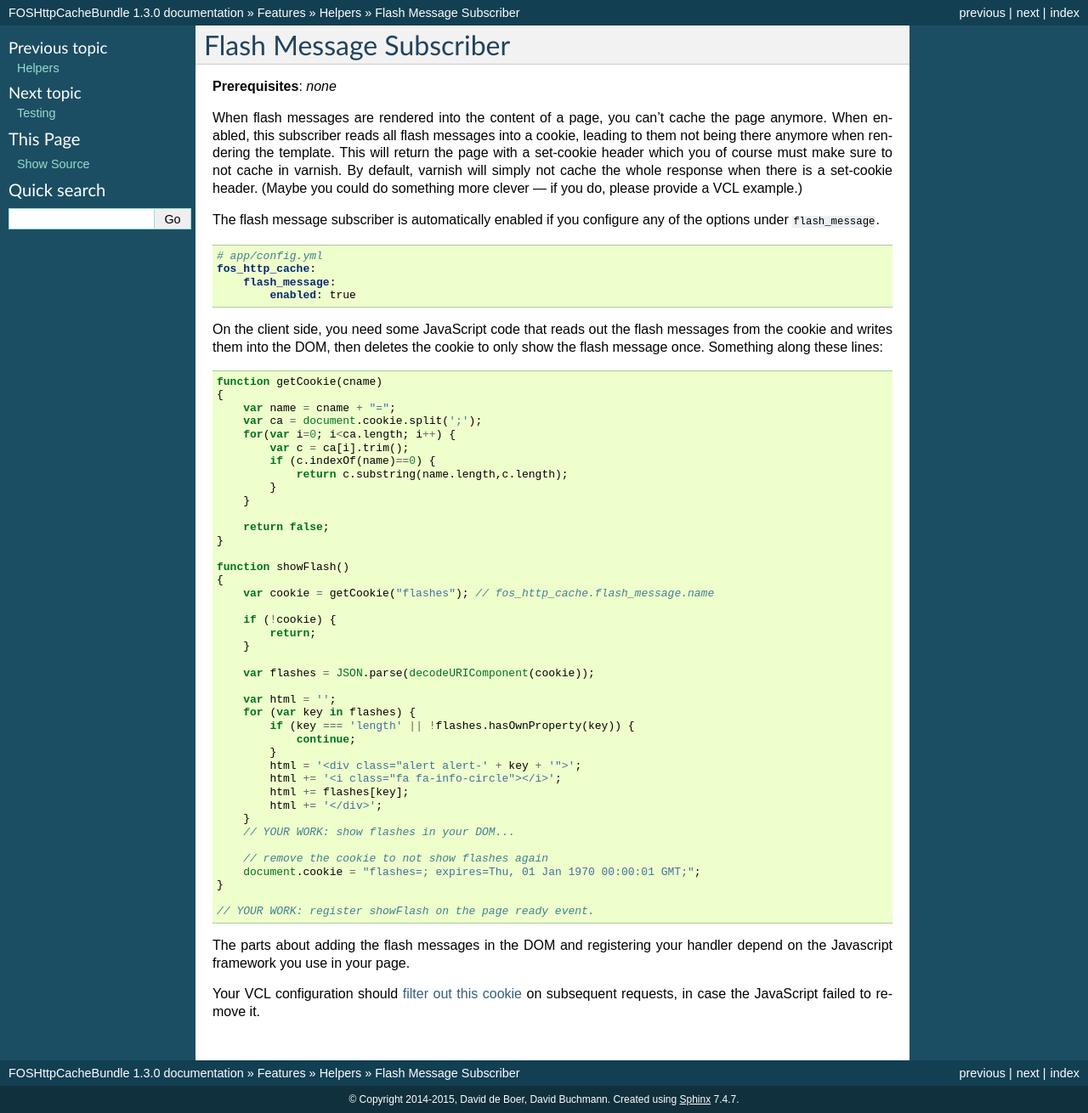
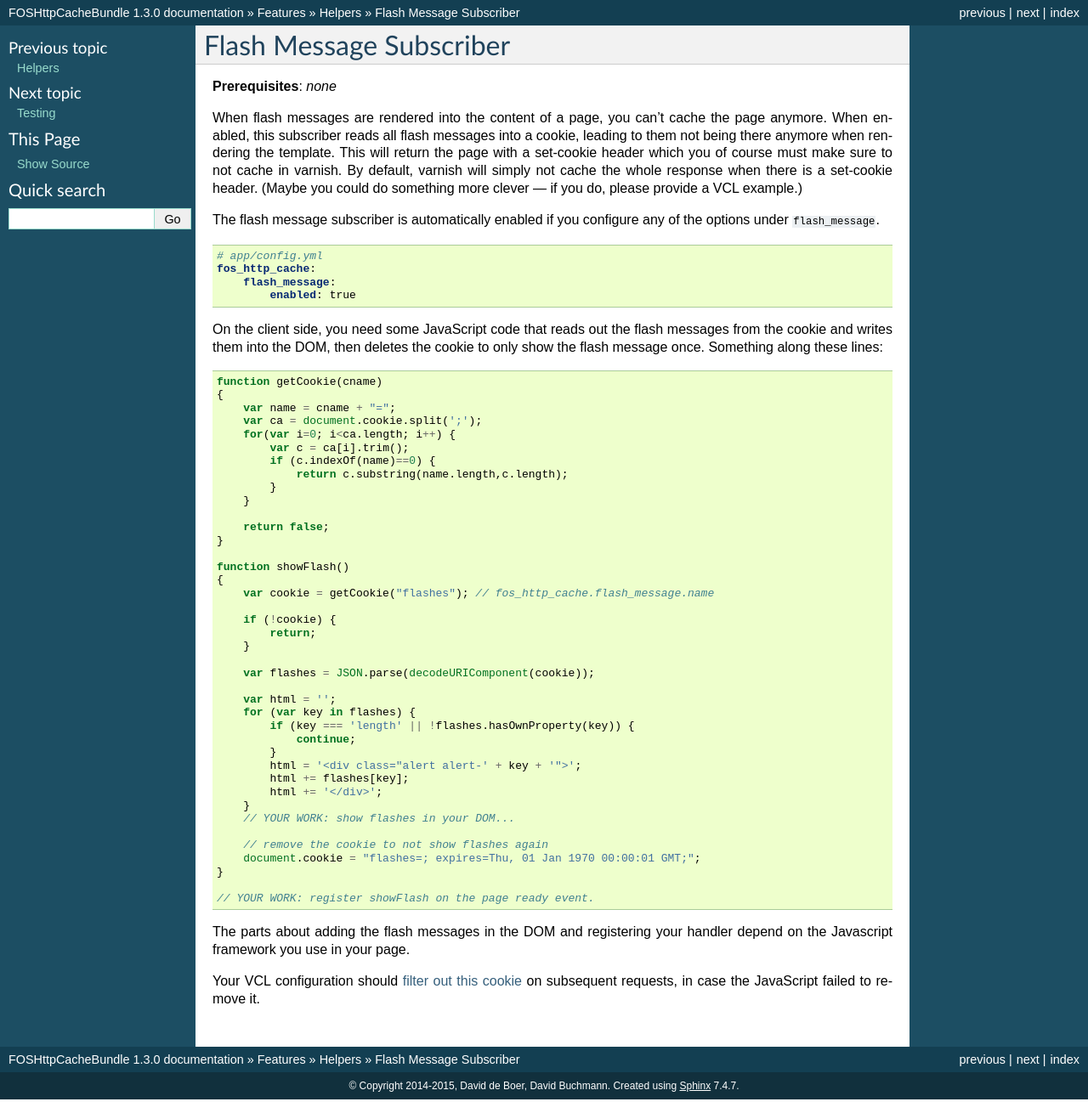
Before and after one commit to FriendsOfSymfony/FOSHttpCacheBundle, a Sphinx documentation site: the page built from Resources/doc/features/helpers/flash-message.rst, in a window 1280 px wide. Shown: the whole page at 85% size. Built offline with Sphinx 7.4.7, drawn with Linux system fonts in a browser that asks for light colours.

Commit message:
remove fontawesome line

```diff
--- a/Resources/doc/features/helpers/flash-message.rst
+++ b/Resources/doc/features/helpers/flash-message.rst
@@ -57,7 +57,6 @@ to only show the flash message once. Something along these lines:
                 continue;
             }
             html = '<div class="alert alert-' + key + '">';
-            html += '<i class="fa fa-info-circle"></i>';
             html += flashes[key];
             html += '</div>';
         }
--- a/Resources/doc/spelling_word_list.txt
+++ b/Resources/doc/spelling_word_list.txt
@@ -10,3 +10,4 @@ yaml
 invalidator
 ETag
 templating
+Javascript
```
